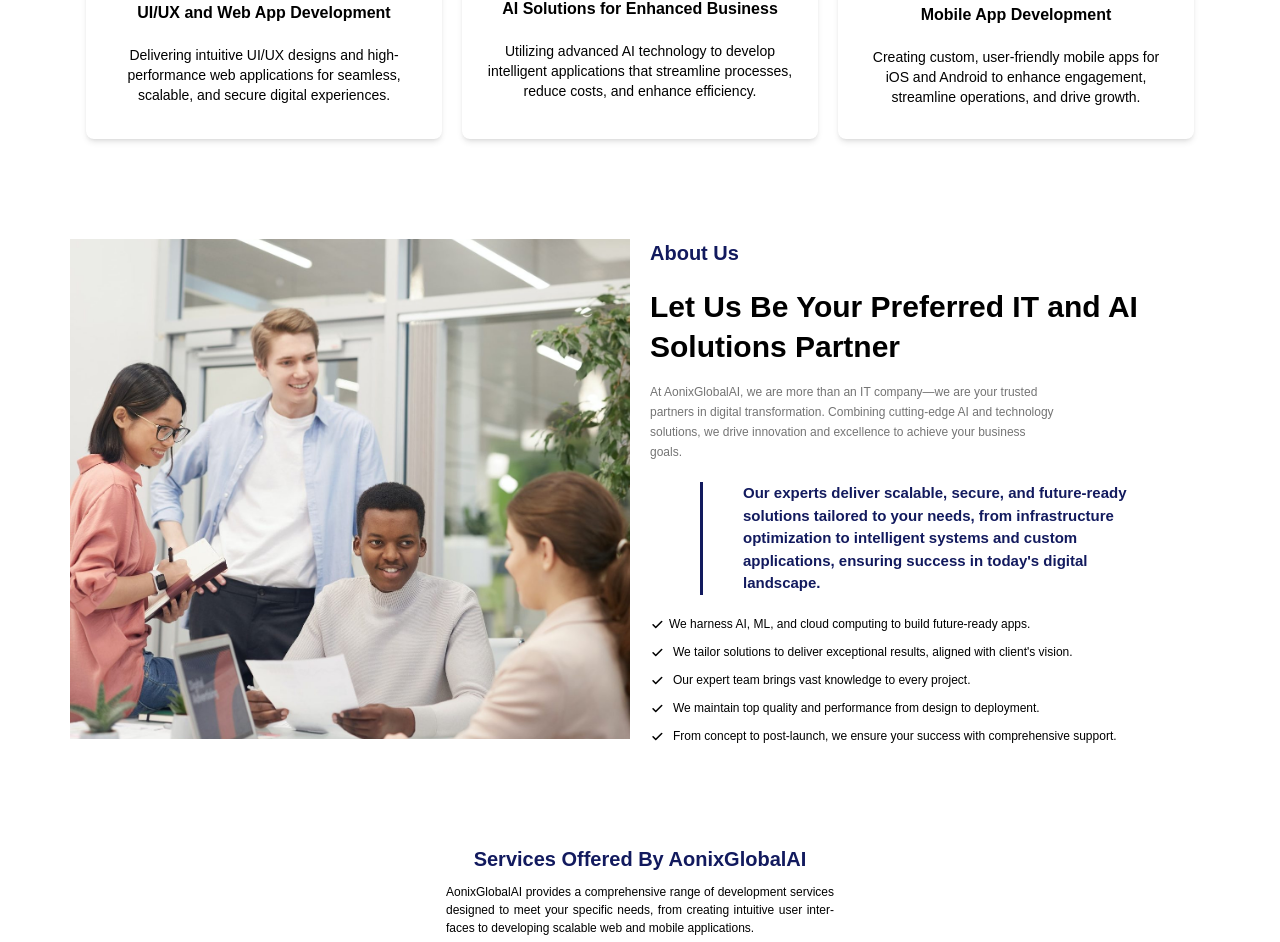
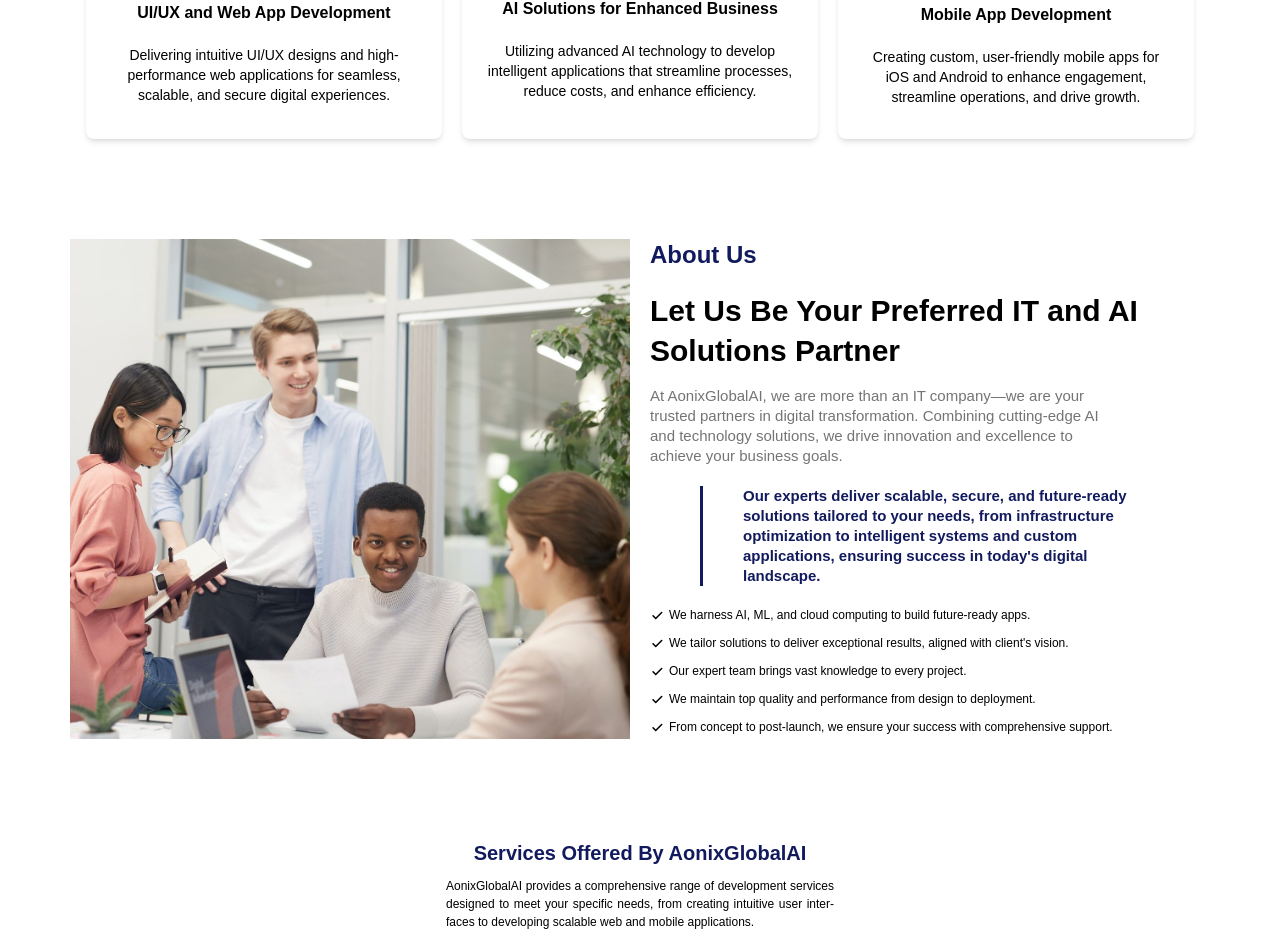
Before and after one commit to aOnixglobalai99/aonixglobalai-portfolio, a Next.js app: page / in a window 1280 px wide. Shown: the part 890-1832 px from the top of the page. Built offline with nearby package versions, Linux system fonts and the light colour scheme.

Commit message:
responsiveness added for about us section

```diff
--- a/src/app/Home/page.tsx
+++ b/src/app/Home/page.tsx
@@ -92,28 +92,28 @@
           </div>
         </div>
 
-        <div id="about_us" className="pt-[100px]">
-          <div className=" w-[1140px] m-auto flex gap-5">
-            <div className="about-us-div h-[500px] w-6/12 bg-center bg-no-repeat bg-cover relative">
+        <div id="about_us" className="pt-[100px] px-4">
+          <div className="max-w-[1140px] w-full m-auto flex flex-col md:flex-row gap-5">
+            <div className="about-us-div h-[300px] md:h-[500px] w-full md:w-6/12 bg-center bg-no-repeat bg-cover relative">
               <div className="absolute"></div>
             </div>
-            <div className="w-6/12 flex flex-col gap-5">
+            <div className="w-full md:w-6/12 flex flex-col gap-5">
               <div>
-                <h1 className="text-[#121a5e] font-semibold text-xl">
+                <h1 className="text-[#121a5e] font-semibold text-xl md:text-2xl">
                   About Us
                 </h1>
-                <h2 className="text-[30px] font-bold leading-[40px] mt-5">
+                <h2 className="text-lg md:text-[30px] font-bold leading-[35px] md:leading-[40px] mt-3 md:mt-5">
                   Let Us Be Your Preferred IT and AI Solutions Partner
                 </h2>
-                <p className="text-xs mt-[15px] pl-0 pr-[150px] py-0 text-[#747474] text-[15px] leading-5">
+                <p className="text-xs md:text-[15px] mt-[10px] md:mt-[15px] text-[#747474] leading-5 md:pr-[100px]">
                   At AonixGlobalAI, we are more than an IT company—we are your
                   trusted partners in digital transformation. Combining
                   cutting-edge AI and technology solutions, we drive innovation
                   and excellence to achieve your business goals.
                 </p>
               </div>
-              <div className="ml-[50px] pl-10 pr-[70px] py-0 border-l-[3px] border-l-[#121a5e] border-solid">
-                <h1 className="text-[#121a5e] font-semibold text-[15px]">
+              <div className="md:ml-[50px] pl-5 md:pl-10 pr-0 md:pr-[70px] py-0 border-l-[3px] border-l-[#121a5e] border-solid">
+                <h1 className="text-[#121a5e] font-semibold text-sm md:text-[15px]">
                   Our experts deliver scalable, secure, and future-ready
                   solutions tailored to your needs, from infrastructure
                   optimization to intelligent systems and custom applications,
@@ -126,33 +126,32 @@
                 in the digital age.
               </p> */}
               </div>
-
               <div>
                 {/* <button className="bg-[#078dd7] rounded font-semibold text-[white]  hover:bg-[#077bc8] transition-[0.3s] text-[10px] p-2">
                 GET STARTED
               </button> */}
                 <ul className="gap-2.5 flex flex-col">
                   <li className="text-[12px] flex gap-1">
-                    <Image src={tick} alt="headerImg" width={15} height={10} />
+                    <Image src={tick} alt="tick-icon" width={15} height={10} />
                     We harness AI, ML, and cloud computing to build future-ready
                     apps.
                   </li>
-                  <li className="text-[12px] flex gap-2">
-                    <Image src={tick} alt="headerImg" width={15} height={10} />
+                  <li className="text-[12px] flex gap-1">
+                    <Image src={tick} alt="tick-icon" width={15} height={10} />
                     We tailor solutions to deliver exceptional results, aligned
                     with client&apos;s vision.
                   </li>
-                  <li className="text-[12px] flex gap-2">
-                    <Image src={tick} alt="headerImg" width={15} height={10} />
+                  <li className="text-[12px] flex gap-1">
+                    <Image src={tick} alt="tick-icon" width={15} height={10} />
                     Our expert team brings vast knowledge to every project.
                   </li>
-                  <li className="text-[12px] flex gap-2">
-                    <Image src={tick} alt="headerImg" width={15} height={10} />
+                  <li className="text-[12px] flex gap-1">
+                    <Image src={tick} alt="tick-icon" width={15} height={10} />
                     We maintain top quality and performance from design to
                     deployment.
                   </li>
-                  <li className="text-[12px] flex gap-2">
-                    <Image src={tick} alt="headerImg" width={15} height={10} />
+                  <li className="text-[12px] flex gap-1">
+                    <Image src={tick} alt="tick-icon" width={15} height={10} />
                     From concept to post-launch, we ensure your success with
                     comprehensive support.
                   </li>
```
